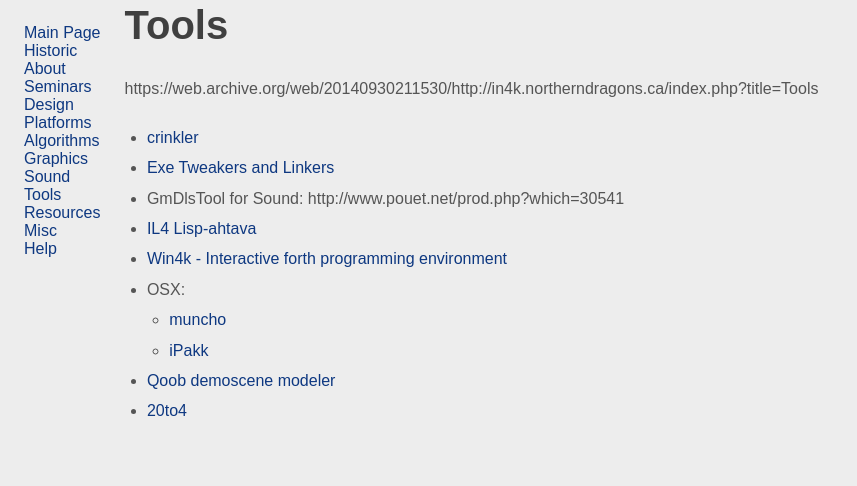
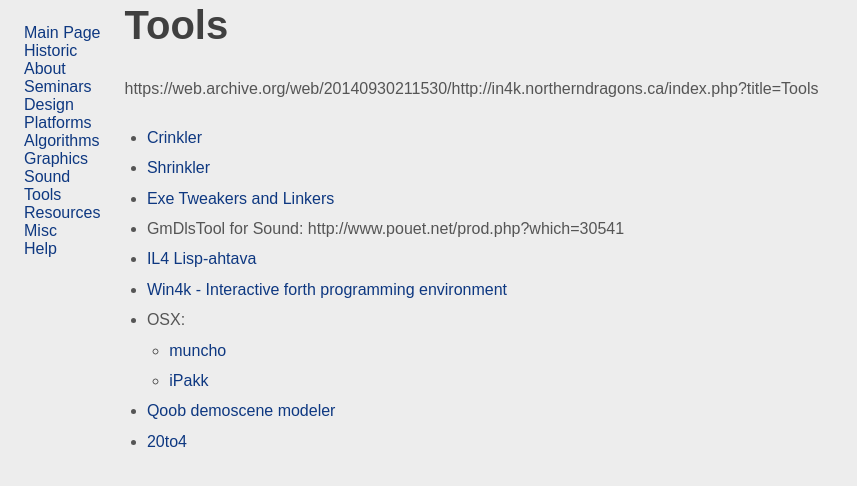
Before and after one commit to in4k/in4k.github.io, a Jekyll site: the page built from wiki/tools.markdown, in a window 1280 px wide. Shown: the top 486 px of the page, without its empty margins (0-857 px from the left). Built offline with Jekyll 4.4.1, drawn with Linux system fonts in a browser that asks for light colours; some web fonts are replaced.

Commit message:
Update tools.markdown

```diff
--- a/wiki/tools.markdown
+++ b/wiki/tools.markdown
@@ -5,7 +5,8 @@
 
 https://web.archive.org/web/20140930211530/http://in4k.northerndragons.ca/index.php?title=Tools
 
-* [crinkler](http://crinkler.net/)
+* [Crinkler](http://crinkler.net/)
+* [Shrinkler](https://bitbucket.org/askeksa/shrinkler)
 * [Exe Tweakers and Linkers](exe-tweakers-and-linkers)
 * GmDlsTool for Sound: http://www.pouet.net/prod.php?which=30541
 * [IL4 Lisp-ahtava](il4-lisp-ahtava)
```
